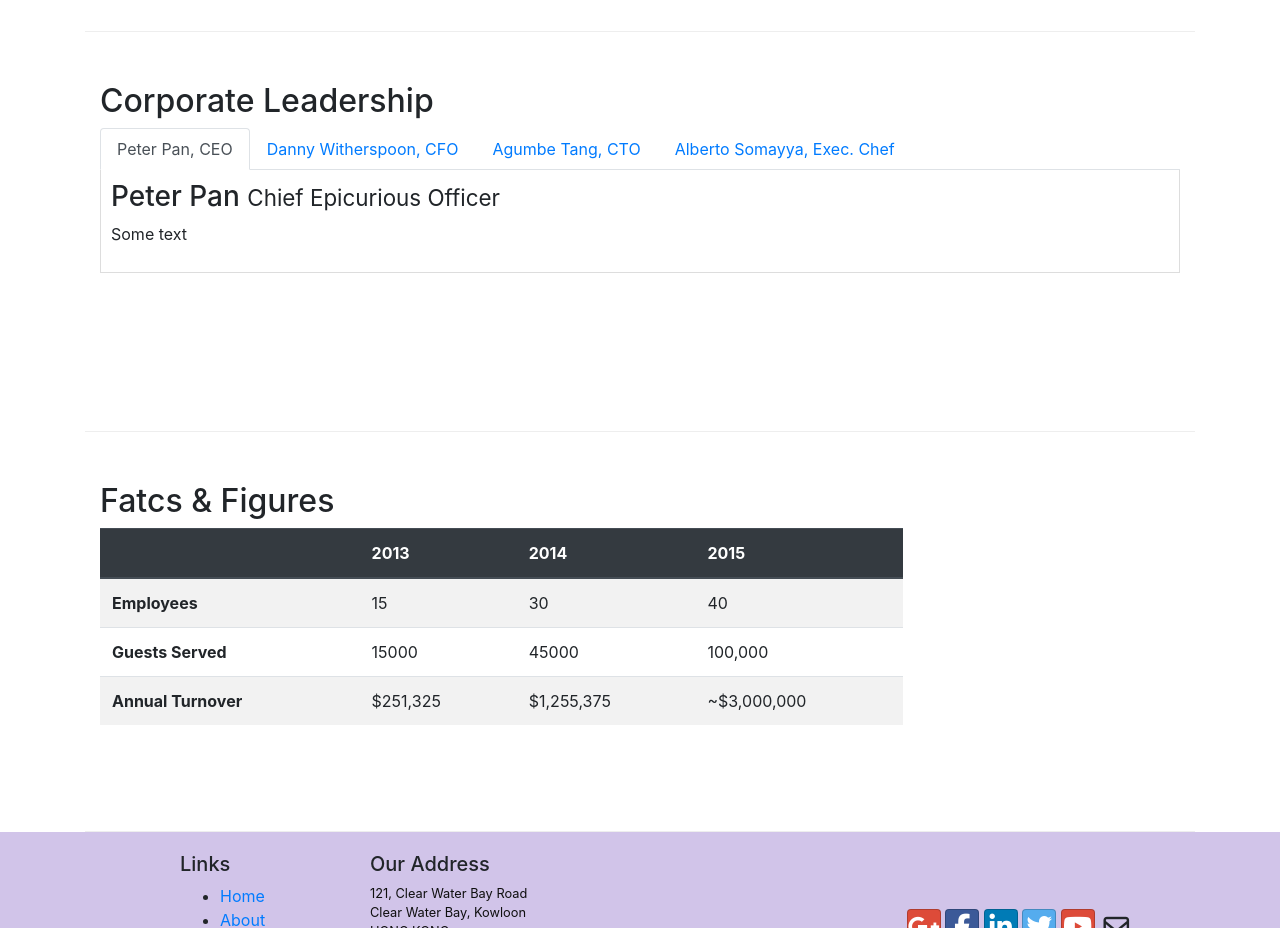
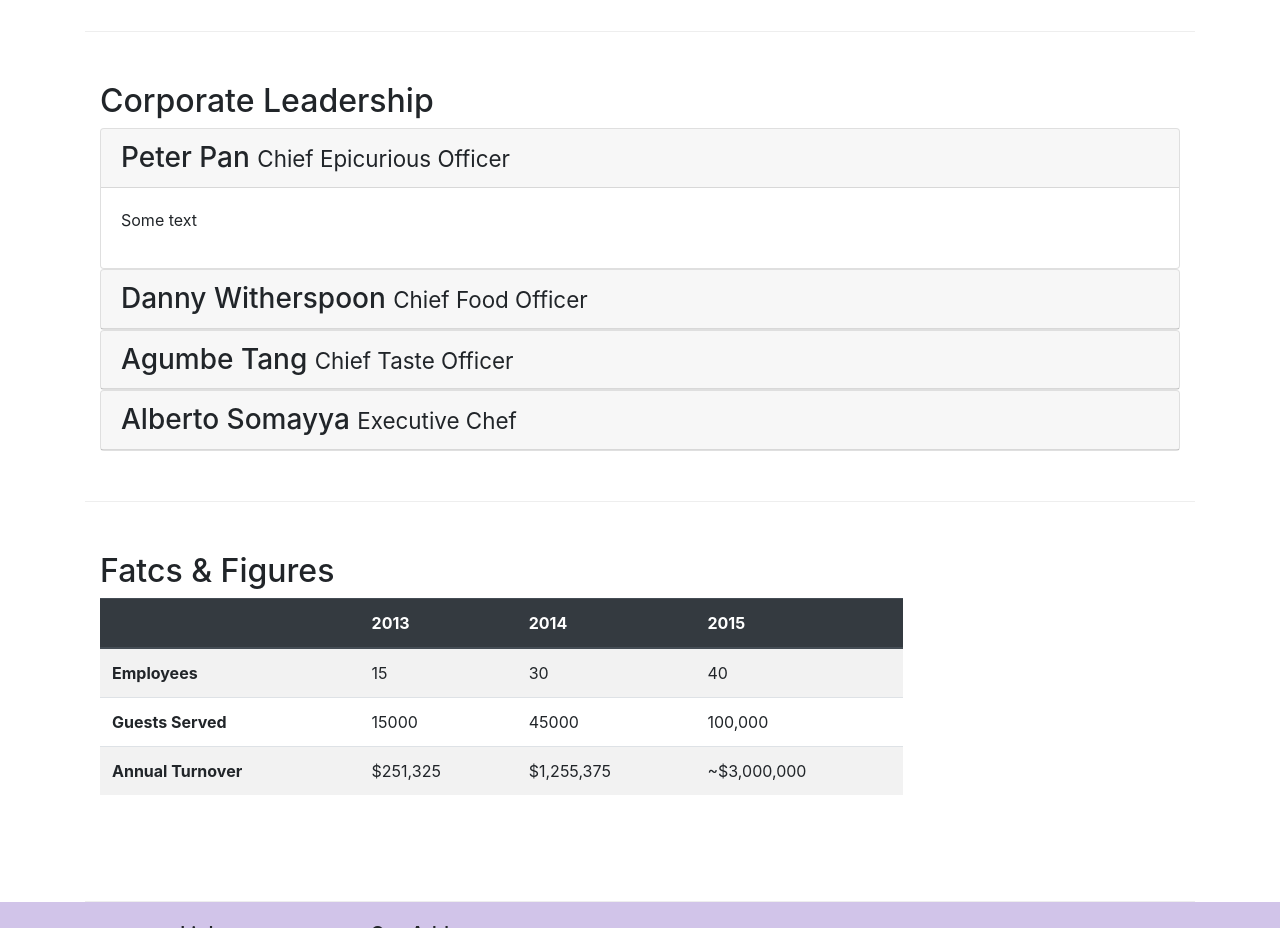
Before and after one commit to ihorklikun/courcera-bootstrap-conFusion, a plain HTML site: page aboutus.html in a window 1280 px wide. Shown: the part 940-1868 px from the top of the page. Drawn offline with nearby package versions, Linux system fonts and the light colour scheme.

Commit message:
Change TabPanel to Accordion

```diff
--- a/aboutus.html
+++ b/aboutus.html
@@ -109,43 +109,62 @@
         <div class="row row-content">
             <div class="col">
                 <h2>Corporate Leadership</h2>
-                <ul class="nav nav-tabs">
-                    <li class="nav-item">
-                      <a class="nav-link active" href="#peter" role="tab" data-toggle="tab">Peter Pan, CEO</a>
-                    </li>
-                    <li class="nav-item">
-                      <a class="nav-link" href="#danny" role="tab" data-toggle="tab">Danny Witherspoon, CFO</a>
-                    </li>
-                    <li class="nav-item">
-                      <a class="nav-link" href="#agumbe"role="tab" data-toggle="tab">Agumbe Tang, CTO</a>
-                    </li>
-                    <li class="nav-item">
-                      <a class="nav-link" href="#alberto" role="tab" data-toggle="tab">Alberto Somayya, Exec. Chef</a>
-                    </li>
-                </ul>
-
-                <div class="tab-content">
-                    <div role="tabpanel" class="tab-pane fade show active" id="peter">
-                        <h3>Peter Pan <small>Chief Epicurious Officer</small></h3>
-                        <p class="d-none d-sm-block">Some text</em></p>
-
-                    </div>
-                    <div role="tabpanel" class="tab-pane fade show" id="danny">
-                        <h3>Danny Witherspoon <small>Chief Food Officer</small></h3>
-                        <p class="d-none d-sm-block">Our CFO, Danny, as he is affectionately referred to by his colleagues, comes from a long established family tradition in farming and produce. His experiences growing up on a farm in the Australian outback gave him great appreciation for varieties of food sources. As he puts it in his own words, <em>Everything that runs, wins, and everything that stays, pays!</em></p>
+                <div id="accordion">
+                    <div class="card">
+                        <div class="card-header" role="tab" id="peterhead">
+                            <h3 class="mb-0">
+                                <a data-toggle="collapse" data-target="#peter">Peter Pan <small>Chief Epicurious Officer</small></a>
+                             </h3>
+                        </div>
+                        <div role="tabpanel" class="collapse show" id="peter" data-parent="#accordion">
+                            <div class="card-body">
+                                <p class="d-none d-sm-block">Some text</em></p>
+                            </div>
+                        </div>
                     </div>
 
-                    <div role="tabpanel" class="tab-pane fade show" id="agumbe">
-                        <h3>Agumbe Tang <small>Chief Taste Officer</small></h3>
-                        <p class="d-none d-sm-block">Blessed with the most discerning gustatory sense, Agumbe, our CTO, personally ensures that every dish that we serve meets his exacting tastes. Our chefs dread the tongue lashing that ensues if their dish does not meet his exacting standards. He lives by his motto, <em>You click only if you survive my lick.</em></p>
+                    <div class="card">
+                        <div class="card-header" role="tab" id="dannyhead">
+                            <h3 class="mb-0">
+                                <a data-toggle="collapse" data-target="#danny">Danny Witherspoon <small>Chief Food Officer</small></a>
+                             </h3>
+                        </div>
+                        <div role="tabpanel" class="collapse " id="danny" data-parent="#accordion">
+                            <div class="card-body">
+                                <p class="d-none d-sm-block">Our CFO, Danny, as he is affectionately referred to by his colleagues, comes from a long established family tradition in farming and produce. His experiences growing up on a farm in the Australian outback gave him great appreciation for varieties of food sources. As he puts it in his own words, <em>Everything that runs, wins, and everything that stays, pays!</em></p>
+                            </div>
+                        </div>
                     </div>
 
-                    <div role="tabpanel" class="tab-pane fade show" id="alberto">
-                        <h3>Alberto Somayya <small>Executive Chef</small></h3>
-                        <p class="d-none d-sm-block">Award winning three-star Michelin chef with wide International experience having worked closely with whos-who in the culinary world, he specializes in creating mouthwatering Indo-Italian fusion experiences. He says, <em>Put together the cuisines from the two craziest cultures, and you get a winning hit! Amma Mia!</em></p>
+                    <div class="card">
+                        <div class="card-header" role="tab" id="agumbehead">
+                            <h3 class="mb-0">
+                                <a data-toggle="collapse" data-target="#agumbe">Agumbe Tang <small>Chief Taste Officer</small></a>
+                             </h3>
+                        </div>
+                        <div role="tabpanel" class="collapse" id="agumbe" data-parent="#accordion">
+                            <div class="card-body">
+                                <p class="d-none d-sm-block">Blessed with the most discerning gustatory sense, Agumbe, our CTO, personally ensures that every dish that we serve meets his exacting tastes. Our chefs dread the tongue lashing that ensues if their dish does not meet his exacting standards. He lives by his motto, <em>You click only if you survive my lick.</em></p>
+
+                            </div>
+                        </div>
                     </div>
 
+                    <div class="card">
+                        <div class="card-header" role="tab" id="albertohead">
+                            <h3 class="mb-0">
+                                <a data-toggle="collapse" data-target="#alberto">Alberto Somayya <small>Executive Chef</small></a>
+                             </h3>
+                        </div>
+                        <div role="tabpanel" class="collapse " id="alberto" data-parent="#accordion">
+                            <div class="card-body">
+                                <p class="d-none d-sm-block">Award winning three-star Michelin chef with wide International experience having worked closely with whos-who in the culinary world, he specializes in creating mouthwatering Indo-Italian fusion experiences. He says, <em>Put together the cuisines from the two craziest cultures, and you get a winning hit! Amma Mia!</em></p>
+
+                            </div>
+                        </div>
+                    </div>
                 </div>
+
             </div>
        </div>
 
```
